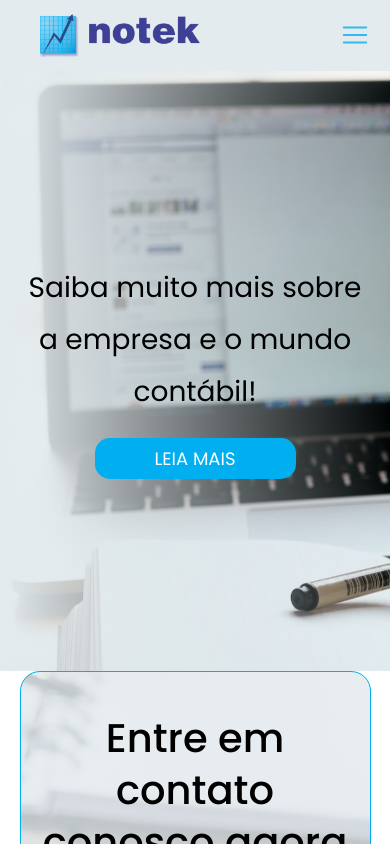
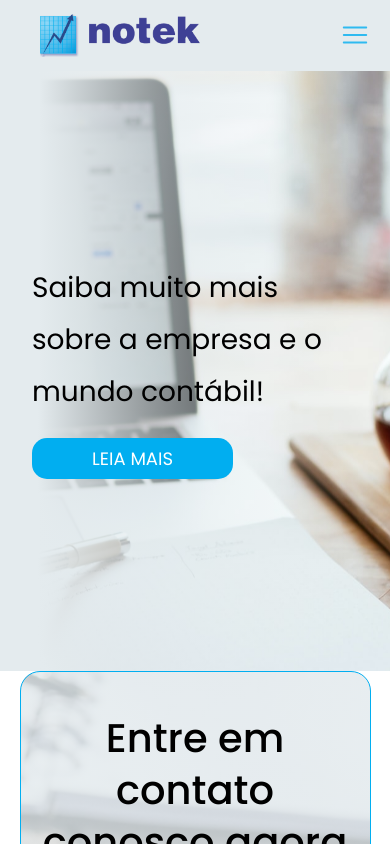
Before and after one commit to M1SS1NGHU3S/notekTemp, a React (Create React App) app: page /noticias in a window 390 px wide. Shown: the top 844 px of the page. Built offline with nearby package versions, Linux system fonts and the light colour scheme.

Commit message:
Ajustes dos containers

```diff
--- a/src/components/MockUp.css
+++ /dev/null
@@ -1,53 +0,0 @@
-.mockup {
-    background-size: cover;
-    background-repeat: no-repeat;
-    height: 750px;
-    display: flex;
-    align-items: center;
-    justify-content: left;
-    padding-left: 100px;
-}
-
-.mockup--container {
-    display: inline-block;
-    max-width: 600px;
-}
-
-.btn-info {
-    --bs-btn-hover-color: #ffffff;
-}
-
-.mockup--btn {
-    margin-top: 20px;
-}
-
-.mockup--text {
-    margin-top: 10px;
-}
-
-
-@media (max-width: 800px) {
-    .mockup {
-        padding-left: 50px;
-    }
-}
-
-@media (max-width: 700px) {
-    .mockup--title {
-        text-align: center;
-    }
-
-    .mockup--container {
-        position: initial;
-        width: 90%;
-    }
-
-    .mockup {
-        display: flex;
-        align-items: center;
-        justify-content: center;
-        text-align: center;
-        height: 600px;
-        padding: 0;
-    }
-}
--- a/src/pages/contato.js
+++ b/src/pages/contato.js
@@ -1,5 +1,5 @@
 import contatoImg from "../img/mockup-contato.png"
-import MockUp from "../components/MockUp.js";
+import MockUp from "../sections/MockUp.js";
 import EntreEmContato from "../sections/EntreEmContato";
 
 function Contato() {
--- a/src/pages/home.js
+++ b/src/pages/home.js
@@ -1,4 +1,4 @@
-import MockUp from "../components/MockUp.js";
+import MockUp from "../sections/MockUp.js";
 import SobreMudanca from "../sections/SobreMudanca";
 import ServicosHome from "../sections/ServicosHome.js";
 import NoticiasRow from "../sections/NoticiasRow.js";
--- a/src/pages/noticias.js
+++ b/src/pages/noticias.js
@@ -1,5 +1,5 @@
 import noticiasImg from "../img/mockup-noticias.png"
-import MockUp from "../components/MockUp";
+import MockUp from "../sections/MockUp";
 import EntreEmContato from "../sections/EntreEmContato";
 
 function Noticias() {
--- a/src/pages/sobre.js
+++ b/src/pages/sobre.js
@@ -1,5 +1,5 @@
 import sobreImg from "../img/mockup-sobre.png"
-import MockUp from "../components/MockUp";
+import MockUp from "../sections/MockUp";
 import SobreMudanca from "../sections/SobreMudanca";
 import SobreRegiao from "../sections/SobreRegiao";
 import SobreBase from "../sections/SobreBase";
--- /dev/null
+++ b/src/sections/MockUp.css
@@ -0,0 +1,57 @@
+.mockup {
+    background-size: cover;
+    background-repeat: no-repeat;
+    background-position: center;
+    height: 750px;
+    display: flex;
+    align-items: center;
+    justify-content: left;
+}
+
+.mockup--title {
+    width: 50%;
+}
+
+.btn-info {
+    --bs-btn-hover-color: #ffffff;
+}
+
+.mockup--btn {
+    margin-top: 20px;
+}
+
+.mockup--text {
+    margin-top: 10px;
+}
+
+@media (max-width: 992px) {
+    .mockup--title {
+        width: 60%;
+    }
+}
+
+@media (max-width: 768px) {
+    .mockup--title {
+        width: 80%;
+    }
+
+    .mockup {
+        height: 600px;
+    }
+}
+
+@media (max-width: 576px) {
+    .mockup--title {
+        margin: 0 20px;
+        width: initial;
+    }
+
+    .mockup--text {
+        text-align: center;
+        margin: 10px 20px;
+    }
+
+    .mockup--btn {
+        margin: 20px 20px 0 20px;
+    }
+}
--- a/src/components/MockUp.js
+++ b/src/sections/MockUp.js
@@ -3,19 +3,19 @@ import "./MockUp.css";
 
 function MockUp(props) {
     const bgStyle = {
-        backgroundImage: `linear-gradient(90.18deg, #E4EBEE 0.08%, rgba(217, 217, 217, 0) 99.77%), url(${props.bgImage})`,
+        backgroundImage: `linear-gradient(90.18deg, #E4EBEE 10%, rgba(217, 217, 217, 0) 90%), url(${props.bgImage})`,
     };
     const mockupTitle = props.text ? <h1 className="mockup--title">{props.title}</h1> : <h2 className="mockup--title">{props.title}</h2>
 
     return (
-        <div className="mockup" style={bgStyle}>
-            <div className="mockup--container">
+        <section className="mockup" style={bgStyle}>
+            <div className="mockup--container container">
                 {mockupTitle}
                 {props.text && <h2 className="mockup--text">{props.text}</h2>}
                 {props.button && <Button href={props.buttonLink} className="blue-btn mockup--btn" variant="info">{props.buttonText}</Button>}
             </div>
 
-        </div>
+        </section>
     );
 }
 
--- a/src/sections/NoticiasRow.js
+++ b/src/sections/NoticiasRow.js
@@ -57,7 +57,7 @@ function NoticiasRow(props) {
     };
 
     return (
-        <div className="noticias-row" style={homeStyle}>
+        <section className="noticias-row" style={homeStyle}>
             <div className="container noticias-row--container">
                 <h2 className="section-title">Notícias</h2>
 
@@ -72,7 +72,7 @@ function NoticiasRow(props) {
                     Veja Mais
                 </Button>
             </div>
-        </div>
+        </section>
     );
 }
 
--- a/src/sections/SobreFormacao.css
+++ b/src/sections/SobreFormacao.css
@@ -1,10 +1,5 @@
 .sobre-formacao {
     padding-block: 100px;
-}
-
-.sobre-formacao--container {
-    max-width: 1600px;
-    margin: auto;
 }
 
 .formacao--title {
@@ -25,11 +20,11 @@
 }
 
 .gestora-card {
-    width: 380px;
+    width: 310px;
 }
 
 .gestora-card--content {
-    height: 340px;
+    height: 400px;
 }
 
 .gestora-card--img {
@@ -64,7 +59,103 @@ li::before {
     display: inline;
 }
 
-@media (max-width: 1650px) {
+@media (max-width: 1400px) {
+    .gestora-card {
+        width: 330px;
+    }
+
+    .gestora-card--content {
+        height: 380px;
+    }
+
+    .sobre-formacao--cards {
+        justify-content: center;
+    }
+
+    .gestora-card--vanessa {
+        margin: 0 20px 0px 20px
+    }
+
+    .gestora-card--leda {
+        margin-top: 20px;
+    }
+
+    /* .gestora-card--gil {
+        margin: 0 20px 0 0;
+    } */
+
+    .gestora-card--nome {
+        min-height: 64px;
+    }
+}
+
+@media (max-width: 1200px) {
+    .gestora-card {
+        margin: 0;
+        width: 400px;
+    }
+
+    .gestora-card--content {
+        height: 300px;
+    }
+
+    .gestora-card--nome {
+        min-height: initial;
+    }
+
+    .gestora-card--gil, .gestora-card--leda {
+        margin-top: 20px;
+    }
+
+    .gestora-card--vanessa, .gestora-card--leda {
+        margin-left: 20px;
+    }
+}
+
+@media (max-width: 992px) {
+    .gestora-card {
+        width: 320px;
+    }
+
+    .gestora-card--content {
+        height: 330px;
+    }
+
+    .gestora-card--nome {
+        min-height: 73px;
+    }
+}
+
+@media (max-width: 768px) {
+    .gestora-card {
+        width: 400px;
+        margin: 0;
+    }
+
+    .gestora-card--vanessa {
+        margin-block: 20px;
+    }
+
+    .gestora-card--gil {
+        margin-bottom: 20px;
+    }
+
+    .gestora-card--content {
+        height: 300px;
+    }
+
+    .gestora-card--nome {
+        min-height: initial;
+    }
+}
+
+@media (max-width: 576px) {
+    .gestora-card {
+        width: 300px;
+    }
+}
+
+/* @media (max-width: 1650px) {
     .gestora-card {
         width: 330px;
     }
@@ -144,4 +235,4 @@ li::before {
     .gestora-card--content {
         height: 290px;
     }
-}
+} */
--- a/src/sections/SobreFormacao.js
+++ b/src/sections/SobreFormacao.js
@@ -35,7 +35,7 @@ function SobreFormacao() {
 
     return (
         <section className="sobre-formacao">
-            <div className="sobre-formacao--container">
+            <div className="sobre-formacao--container container">
                 <h2 className="formacao--title section-title">Formação</h2>
                 <h3 className="formacao--subtitle">Habilidades das Gestoras e Diretoras</h3>
 
--- a/src/sections/SobreMissao.css
+++ b/src/sections/SobreMissao.css
@@ -23,7 +23,7 @@
     margin-block: 80px;
 }
 
-@media (max-width: 1350px) {
+@media (max-width: 1400px) {
     .missao-right {
         padding-left: 60px;
     }
@@ -37,7 +37,7 @@
     }
 }
 
-@media (max-width: 900px) {
+@media (max-width: 992px) {
     .missao-right {
         padding-left: 40px;
     }
@@ -51,7 +51,7 @@
     }
 }
 
-@media (max-width: 600px) {
+@media (max-width: 768px) {
     .missao--parent {
         display: initial;
     }
--- a/src/sections/SobreMissao.js
+++ b/src/sections/SobreMissao.js
@@ -35,7 +35,7 @@ function SobreMissao() {
 
     return (
         <section className="sobre-missao">
-            <div className="sobre-missao--container notek-container">
+            <div className="sobre-missao--container container">
                 <div className="missao--parent">
                     <ImageBox id="1" bgImage={imgMissao} text="Missão" />
 
```
